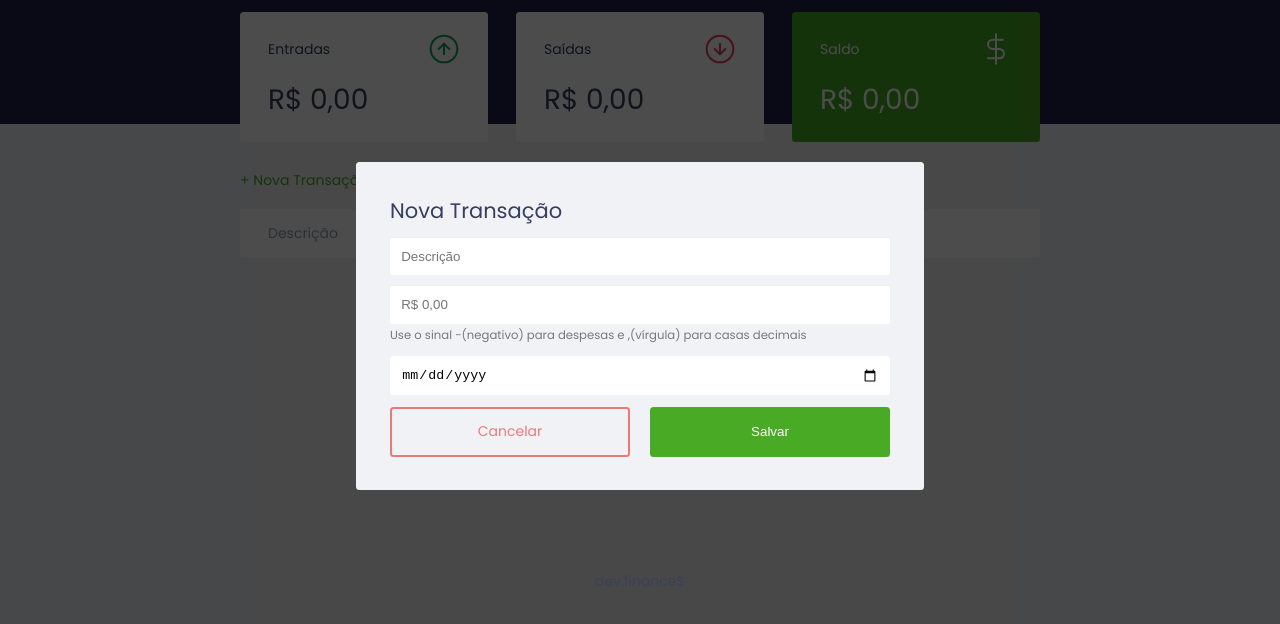
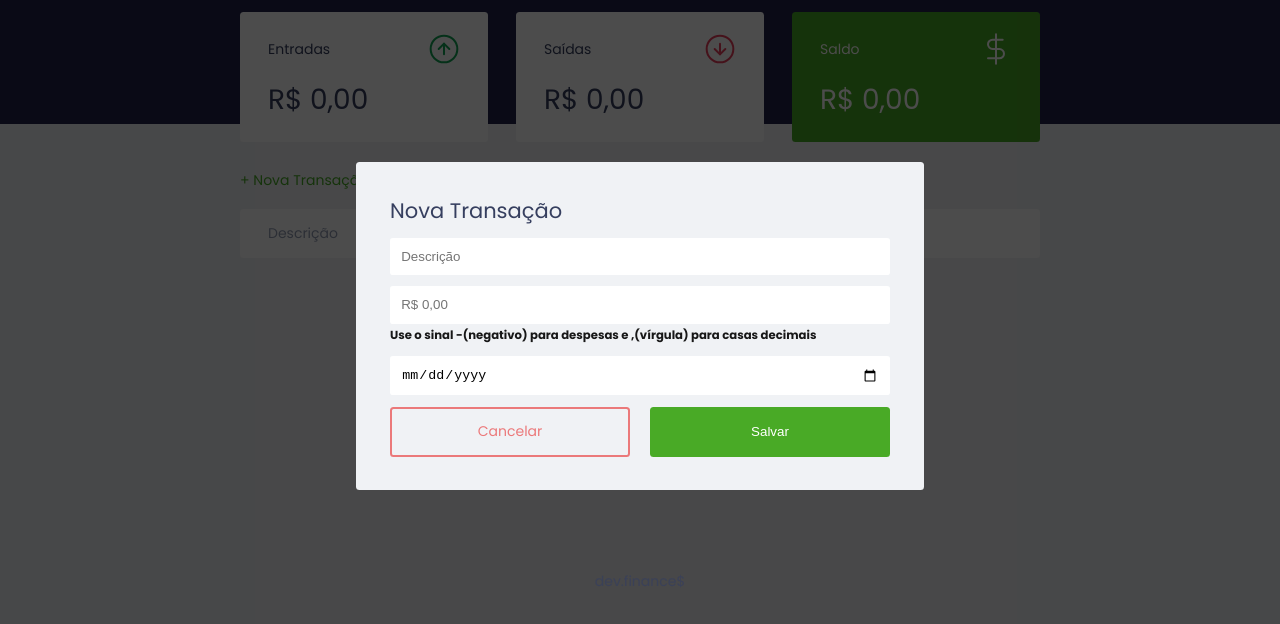
Before and after one commit to TSCTiago/MasterFinance, a plain HTML site: page index.html in a window 1280 px wide. Both pictures are taken after a click on the link "+ Nova Transação". Shown: the part 74-698 px from the top of the page. Drawn offline with Linux system fonts and the light colour scheme.

Commit message:
Update style.css

```diff
--- a/style.css
+++ b/style.css
@@ -227,7 +227,8 @@ input{
 }
 
 .input-group .help{
-    opacity: 0.5;
+    opacity: 0.9;
+    font-weight: bolder;
 }
 
 .input-group.actions{
```
